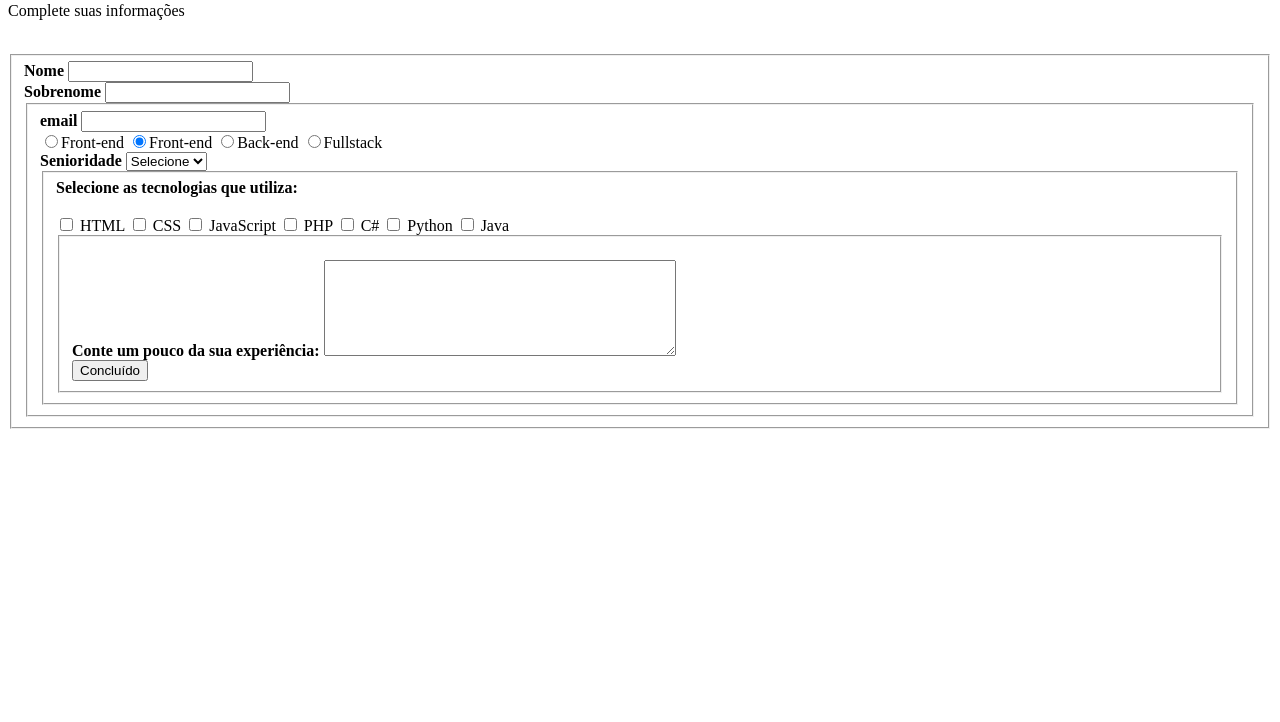
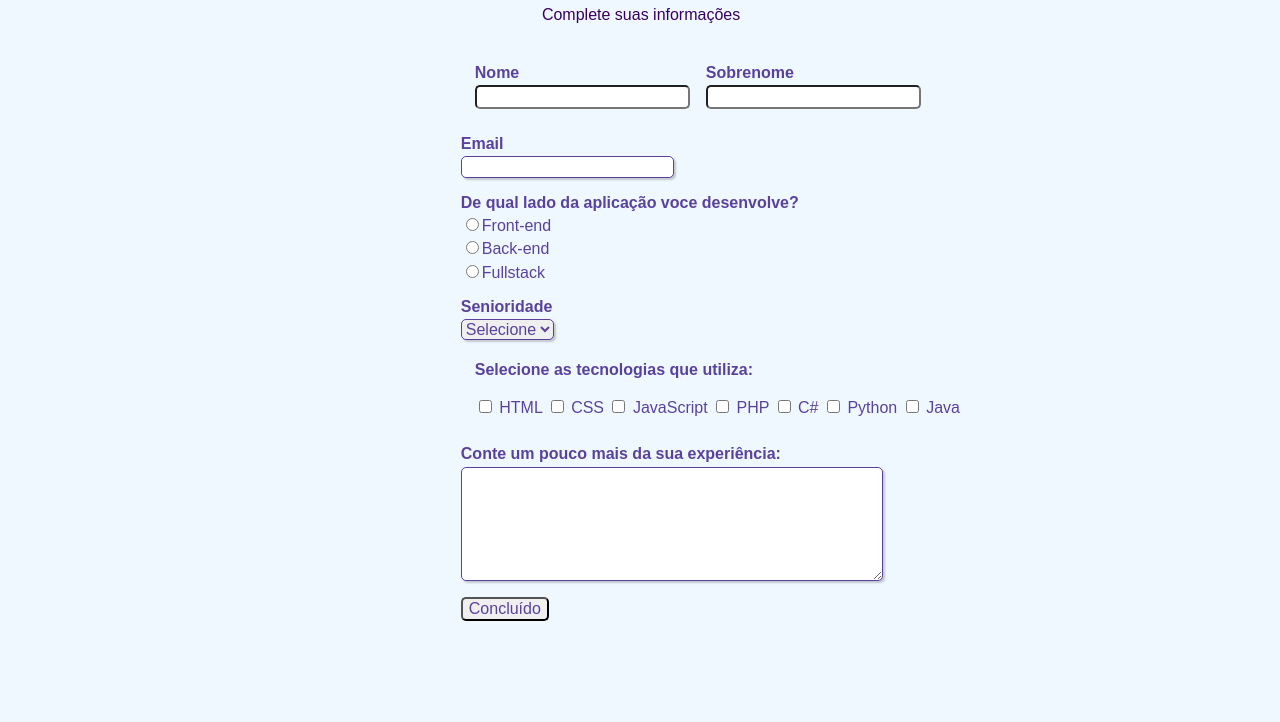
Before and after one commit to Mohandasl23/FORMULARIO, a plain HTML site: page index.html in a window 1280 px wide. Shown: the part 78-800 px from the top of the page. Drawn offline with Linux system fonts and the light colour scheme.

Commit message:
formulário

```diff
--- /dev/null
+++ b/formulario.css
@@ -0,0 +1,122 @@
+/* Todos os elementos da página */
+#id{
+    margin: 0;
+    padding: 0;
+}
+
+/* Elementos com o ID "titulo" */
+#título{
+    font-family: sans-serif;
+    color: #380061;
+    margin-left: 7%;
+}
+
+/* Elementos com o ID "subtitulo" */
+#subtítulo{
+    font-family: sans-serif;
+    color: #380061;
+    margin-left: 10%;
+}
+
+#check{
+    display: inline-block;
+}
+
+/* Elementos de tag <fieldset>*/
+fieldset{
+    border: 0;
+}
+
+/* Elemento de tag <body> */
+body{
+    background-color: #f0f8ff;
+    font-family: sans-serif;
+    font-size: 1em;
+    color: #59429d;
+    margin-left: 36%;
+    margin-top: 2%;
+    justify-content: center;
+}
+
+/* Elementos de tags <body>, <input>, <Select>, <textarea> e <button> */
+input, select, textarea, button{
+    font-family: sans-serif;
+    font-size: 1em;
+    color: #59429d;
+    border-radius: 5px;
+}
+
+/* Elementos de classe "grupo" nos estados das pseudoclasses "before" e "after" */
+.grupo::before, .grupo::after{
+    display: table;
+}
+
+/* Elementos de classe "grupo" no estado da pseudoclasse "after" */
+grupo::after{
+    clear: both;
+}
+
+/* Elementos de classe "campo" */
+.campo {
+    margin-bottom: 1em;
+}
+
+/* Elementos de classe "campo" de tag <label> */
+.campo label{
+    margin-bottom: 0.2em;
+    color: #59429d;
+    display: block;
+}
+
+/* Elementos de classe "campo" ou "grupo" de tag <fieldset> */
+fieldset.grupo .campo{
+    float: left;
+    margin-right: 1em;
+}
+
+/* Elementos de classe "campo" das tags <input> com atributo text e email, da tag <select> e da tag <textarea>*/v
+.campo input[type="text"], .campo input[type="email"],.campo select,.campo textarea{
+    padding: 0,2em;
+    border: 1px solid #59429d;
+    box-shadow: 2px 2px 2px rgba(0,0,0,0.2);
+    display: block;
+ }
+
+ /* Elementos de classe "campo" de tag <select> e <option>*/
+ .campo select option{
+    padding-right: 1em;
+ }
+
+ /* Elemento de classe "campo" com tag <input>, <select> e <textarea> tocas com estado da pseudoclasse "focus"*/
+ .campo input:focus, .campo select:focus, .campo textarea:focus {
+    border-color: #e0e0f8;
+ }
+
+/* Elemento de classe "botao" */
+ .botao{
+    font-size: 1.2em;
+    background-color: #59429d;
+    border: 0;
+    margin-bottom: 1em;
+    color: #ffffff;
+    padding: 0.2em 0.6em;
+    box-shadow: 2px 2px 2px rgba(0,0,0,0.2);
+    text-shadow: 1px 1px 1px rgba(0,0,0,0.5);
+    position: absolute;
+    top: 90%;
+    left: 50%;
+    margin-right: -50%;
+    transform: translate(-50%, -50%);
+ }
+
+ /* Elemento de classe "botao" com o estado da pseudoclasse "hover" */
+ .botao:hover {
+    background-color: #ccbbff;
+    box-shadow: inset 2px 2px 2px rgba(0,0,0,0.2);
+    text-shadow: none;
+ }
+
+ /* Elementos de classe botão e de tag <select> */
+ .botao, select{
+     cursor: pointer;
+}
--- a/index.html
+++ b/index.html
@@ -1,40 +1,59 @@
 <!DOCTYPE html>
 <html lang="pt-br">
+
 <head>
+    <!-- Metadados -->
     <meta charset="UTF-8">
     <meta name="viewport" content="width=device-width, initial-scale=1.0">
-    <link rel="stylesheet" type="Fomulario.css1.css" href="Fomulario.css1.css" media="scr">
+
+    <!-- CSS -->
+    <link rel="stylesheet" type="text/css" href="formulario.css" media="screen">
+
+        <!-- Título da página (aparece na aba) -->
         <title>Cadastro</title>
 </head>
+
 <body>
+
+    <!-- Cabeçalho com título e subtítulo (ambos com css de id "titulo") -->
     <div>
-        <h1 id="titulo">Cadastro de DEVs</h1>
-        <p id="subtitulo">Complete suas informações</p>
+        <h1 id="título">Cadastro de DEVs</h1>
+        <p id="subtítulo">Complete suas informações</p>
         <br>
 
     </div>
+
+    <!-- Início do formulário -->
     <form>
+
         <fieldset class="grupo">
-            <div>
+            <!-- Campo do nome com legenda "nome" e css de classe "campo" -->
+
+            <div class="campo">
                <label for="nome"><strong>Nome</strong></label>
                <input type="text" name="nome" id="nome" required>
             </div>
-            <div>
+
+            <!-- Campo do sobrenome com legenda "sobrenome" e css de classe "campo" -->
+
+            <div class="campo">
                <label for="Sobrenome"><strong>Sobrenome</strong></label>
                <input type="text" name="Sobrenome" id="Sobrenome"required>
-               <fieldset>
+            </div>
+        </fieldset>
+
+            <!-- Campo de email com-->
             <div class="campo">
-                    <label><strong>email</strong></label>
+            <label for="email"><strong>Email</strong></label>
             <input type="email" name="email" id="email"required>
         </div>
 
+        <!-- Campo de desenvolvimento web com 3 opções de botões selecionáveis (radio button) e css de classe "campo" -->
+
         <div class="campo">
-                    <label for="De qual lado da aplicação voce desenvolve?"></label>
+            <label ><strong>De qual lado da aplicação voce desenvolve?</strong></label>
                 <label>
                     <input type="radio" name="devweb" value="frontend">Front-end
-                    </label>
-                    <label>
-                        <input type="radio" name="devweb" value="frontend" checked>Front-end
                 </label>
                 <label>
                     <input type="radio" name="devweb" value="Backend">Back-end
@@ -42,9 +61,13 @@
                 <label>
                     <input type="radio" name="devweb" value="fullstack">Fullstack
                </label>
+        </div>
+
+        <!-- Campo de senioridade com 3 opções para escolha (select option) e css de classe "campo" -->
+
         <div class="campo">
             <label for="Senioridade"><strong>Senioridade</strong></label>
-                        <select>
+            <select id="senioridade" required>
                 <option selected disabled value="">Selecione</option>
                 <option>Junior</option>
                 <option>Pleno</option>
@@ -54,42 +77,41 @@
 
 
         <fieldset class="grupo">
+            <!-- Campo de tecnologias para escolha de 1 ou mais opções para marcar (checkbox) e css de classe "campo" -->
 
-                    <div class="campo">
+            <div id="check">
                 <label><strong>Selecione as tecnologias que utiliza:</strong></label><br><br>
+                <input type="checkbox" id="tecnologia1" name="tecnologia1" value="HTML">
+                <label for="tecnologia2"> HTML</label>
+                <input type="checkbox" id="tecnologia2" name="tecnologia2" value="CSS">
+                <label for="tecnologia2"> CSS</label>
+                <input type="checkbox" id="tecnologia3" name="tecnologia3" value="JavaScript">
+                <label for="tecnologia3"> JavaScript</label>
+                <input type="checkbox" id="tecnologia4" name="tecnologia4" value="PHP">
+                <label for="tecnologia4"> PHP</label>
+                <input type="checkbox" id="tecnologia5" name="tecnologia5" value="C#">
+                <label for="tecnologia5"> C#</label>
+                <input type="checkbox" id="tecnologia6" name="tecnologia6" value="Python">
+                <label for="tecnologia6"> Python</label>
+                <input type="checkbox" id="tecnologia7" name="tecnologia7" value="Java">
+                <label for="tecnologia7"> Java</label>
+            </div>
+        </fieldset>
 
-                        <input type="checkbox" id="tecnologia1" nome="tecnologia1" value="HTML">
-                        <label for="tecnologia2">HTML</label>
-                        <input type="checkbox" id="tecnologia2" nome="tecnologia2" value="CSS">
-                        <label for="tecnologia2">CSS</label>
-                        <input type="checkbox" id="tecnologia3" nome="tecnologia3" value="JavaScript">
-                        <label for="tecnologia3">JavaScript</label>
-                        <input type="checkbox" id="tecnologia4" nome="tecnologia4" value="PHP">
-                        <label for="tecnologia4">PHP</label>
-                        <input type="checkbox" id="tecnologia5" nome="tecnologia5" value="C#">
-                        <label for="tecnologia5">C#</label>
-                        <input type="checkbox" id="tecnologia6" nome="tecnologia6" value="Python">
-                        <label for="tecnologia6">Python</label>
-                        <input type="checkbox" id="tecnologia7" nome="tecnologia7" value="Java">
-                        <label for="tecnologia7">Java</label>
-                    </div>
-                    <fieldset>
-
+        <!-- Caixa de texto -->
         <div class="campo">
             <br>
-                            <label><strong>Conte um pouco da sua experiência:</strong></label>
+            <label for="experiencia"><strong>Conte um pouco mais da sua experiência: </strong></label>
             <textarea rows="6" style="width: 26em" id="experiência" name="experiência"></textarea>
         </div>
 
-                        <button form="botão" type="submit">Concluído</button>
-                    </fieldset>
+        <!-- Botão para enviar o formulário -->
+        <button class="botão" type="submit" onsubmit="">Concluído</button>
 
 
-                </div>
-               </fieldset>
-            </div>
-        </fieldset>
+
     </form>
 
 </body>
+
 </html>
```
Lines whose indentation alone changed are shown as unchanged.
